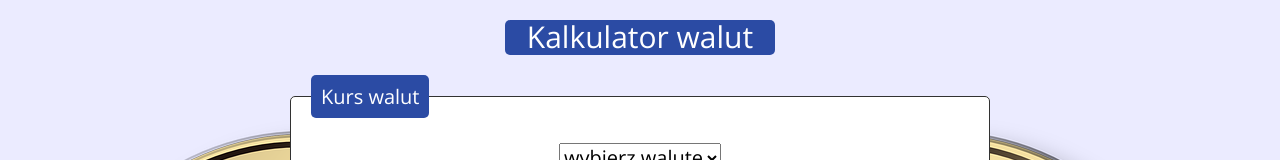
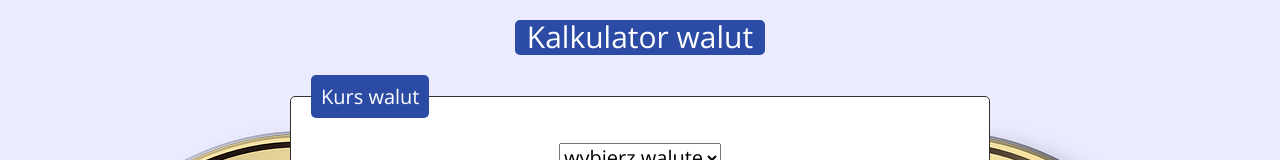
Before and after one commit to kormas/currency-converter, a plain HTML site: page index.html in a window 1280 px wide. Shown: the top 160 px of the page. Drawn offline with nearby package versions, Linux system fonts and the light colour scheme.

Commit message:
corrected container__header

```diff
--- a/css/container.css
+++ b/css/container.css
@@ -11,6 +11,6 @@
     text-align: center;
     font-weight: normal;
     border-radius: 5px;
-    max-width: 270px;
+    max-width: 250px;
     margin: 20px auto;
 }
```
